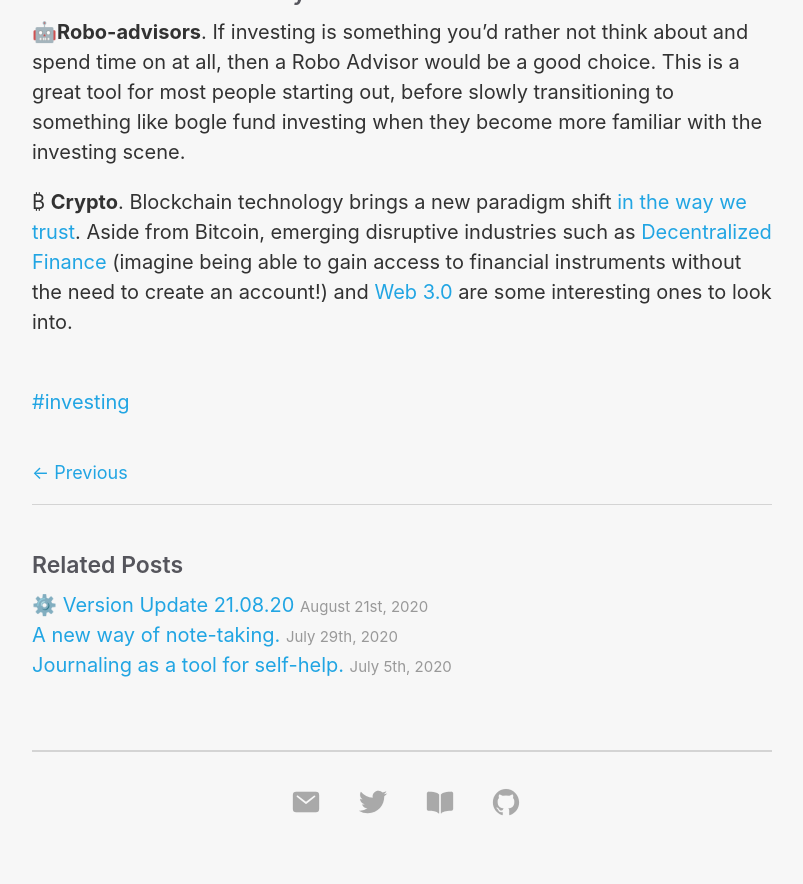
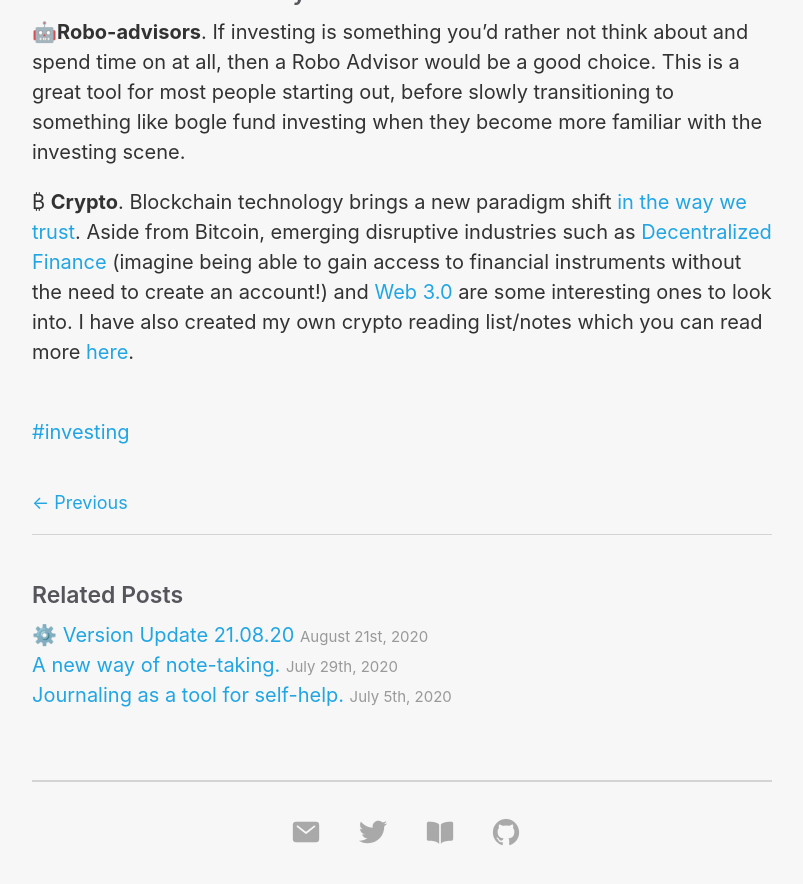
Before and after one commit to hiivan/hiivan.github.io, a Jekyll site: the page built from _posts/2021-05-18-jumping-into-the-traditional-investing-rabbit-hole.md, in a window 1280 px wide and 900 px high, scrolled down 4357 px. Shown: the top 884 px of the window, without its empty margins (238-1041 px from the left). Built offline with Jekyll 4.4.1, drawn with Linux system fonts in a browser that asks for light colours; nearby versions of some CDN libraries; some of the changed text lies outside the part shown.

Commit message:
Updated Crypto section

```diff
--- a/_posts/2021-05-18-jumping-into-the-traditional-investing-rabbit-hole.md
+++ b/_posts/2021-05-18-jumping-into-the-traditional-investing-rabbit-hole.md
@@ -83,4 +83,4 @@ Real estate investment trusts (REITs) are listed companies that manage a bunch o
 
 🤖**Robo-advisors**. If investing is something you’d rather not think about and spend time on at all, then a Robo Advisor would be a good choice. This is a great tool for most people starting out, before slowly transitioning to something like bogle fund investing when they become more familiar with the investing scene.
 
-₿ **Crypto**. Blockchain technology brings a new paradigm shift [in the way we trust](https://medium.com/rdcl/crypto-thesis-2cf346eb8c5e). Aside from Bitcoin, emerging disruptive industries such as [Decentralized Finance](https://www.forbes.com/sites/philippsandner/2021/02/22/decentralized-finance-will-change-your-understanding-of-financial-systems/?sh=57eaf4895b52) (imagine being able to gain access to financial instruments without the need to create an account!) and [Web 3.0](https://medium.com/fabric-ventures/what-is-web-3-0-why-it-matters-934eb07f3d2b) are some interesting ones to look into.
+₿ **Crypto**. Blockchain technology brings a new paradigm shift [in the way we trust](https://medium.com/rdcl/crypto-thesis-2cf346eb8c5e). Aside from Bitcoin, emerging disruptive industries such as [Decentralized Finance](https://www.forbes.com/sites/philippsandner/2021/02/22/decentralized-finance-will-change-your-understanding-of-financial-systems/?sh=57eaf4895b52) (imagine being able to gain access to financial instruments without the need to create an account!) and [Web 3.0](https://medium.com/fabric-ventures/what-is-web-3-0-why-it-matters-934eb07f3d2b) are some interesting ones to look into. I have also created my own crypto reading list/notes which you can read more [here](https://www.notion.so/ivanang/Ivan-s-Crypto-Notes-4ae3d650af0a41ad9b2724344a8039fe).
```
